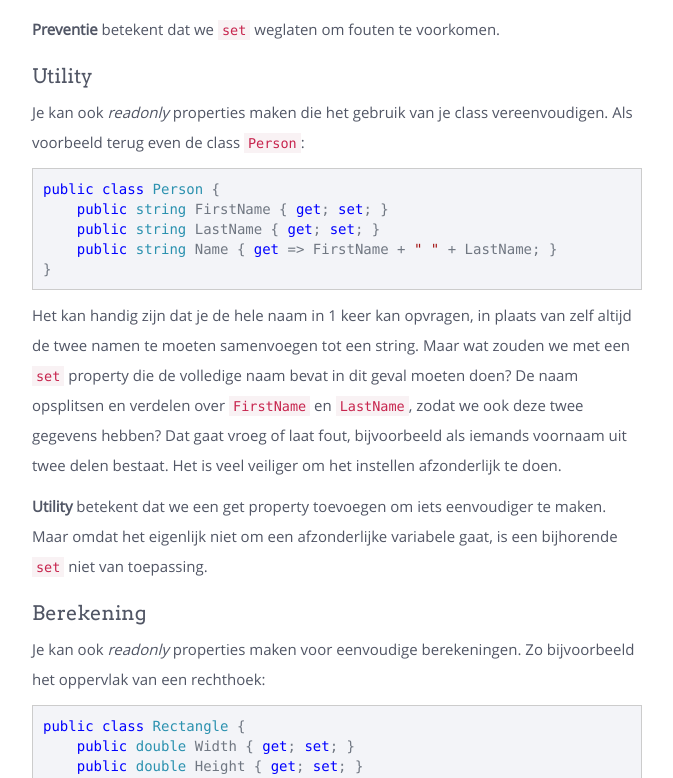
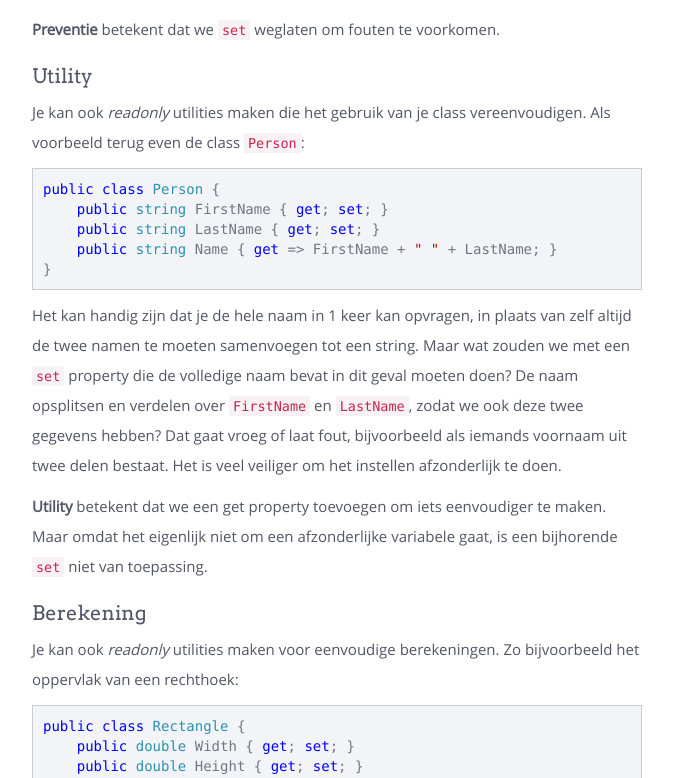
Before and after one commit to sma-it/sma-it.github.io, a Jekyll site: the page built from modules/advanced/_posts/2000-01-02-Properties.md, in a window 1280 px wide and 1400 px high, scrolled down 4449 px. Shown: the part 158-936 px from the top of the window, without its empty margins (383-1056 px from the left). Built offline with Jekyll 4.4.1, drawn with Linux system fonts in a browser that asks for light colours; nearby versions of some CDN libraries.

Commit message:
Changed property to utility

````diff
--- a/modules/advanced/_posts/2000-01-02-Properties.md
+++ b/modules/advanced/_posts/2000-01-02-Properties.md
@@ -156,7 +156,7 @@ Soms is het echt niet de bedoeling om een variabele van buitenaf aan te passen.
 **Preventie** betekent dat we `set` weglaten om fouten te voorkomen.
 
 ### Utility
-Je kan ook _readonly_ properties maken die het gebruik van je class vereenvoudigen. Als voorbeeld terug even de class `Person`:
+Je kan ook _readonly_ utilities maken die het gebruik van je class vereenvoudigen. Als voorbeeld terug even de class `Person`:
 
 ```csharp
 public class Person {
@@ -171,7 +171,7 @@ Het kan handig zijn dat je de hele naam in 1 keer kan opvragen, in plaats van ze
 **Utility** betekent dat we een get property toevoegen om iets eenvoudiger te maken. Maar omdat het eigenlijk niet om een afzonderlijke variabele gaat, is een bijhorende `set` niet van toepassing.
 
 ### Berekening
-Je kan ook _readonly_ properties maken voor eenvoudige berekeningen. Zo bijvoorbeeld het oppervlak van een rechthoek:
+Je kan ook _readonly_ utilities maken voor eenvoudige berekeningen. Zo bijvoorbeeld het oppervlak van een rechthoek:
 
 ```csharp
 public class Rectangle {
````
